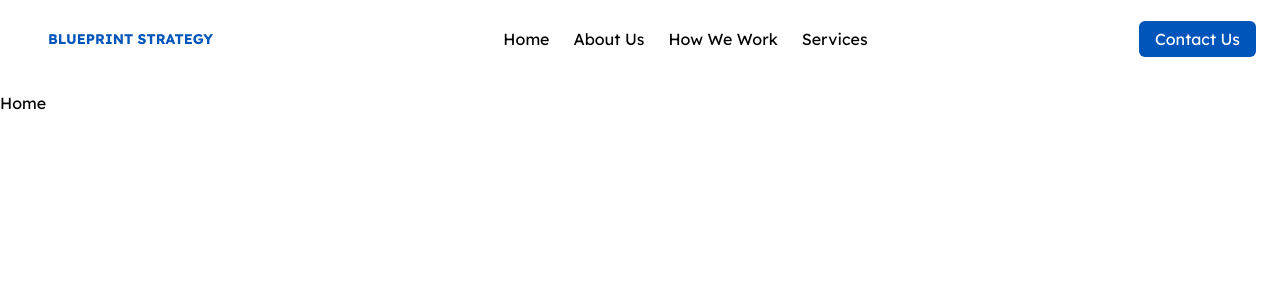
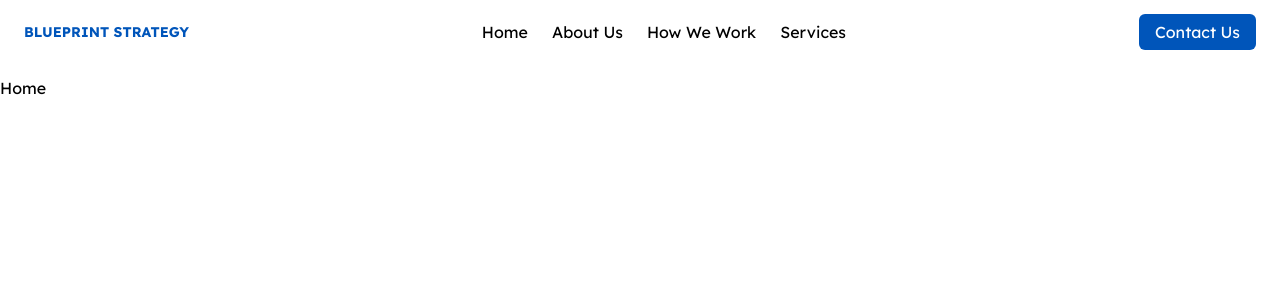
Before and after one commit to EdgarAmpiire/blueprints-web, a React (Create React App) app: page / in a window 1280 px wide. Shown: the top 300 px of the page. Built offline with nearby package versions, Linux system fonts and the light colour scheme.

Commit message:
home page - navbar

```diff
--- a/src/components/layout/components/Navbar.jsx
+++ b/src/components/layout/components/Navbar.jsx
@@ -9,12 +9,12 @@ import { Link } from "react-router-dom";
     return (
       <nav className="relative flex flex-wrap items-center justify-between px-2 py-3 bg-baseColor mb-3">
         <div className="container px-4 mx-auto flex flex-wrap items-center justify-between">
-          <div className="w-full relative flex justify-between lg:w-auto  px-4 lg:static lg:block lg:justify-start">
+          <div className="w-full relative flex justify-between lg:w-auto lg:static lg:block lg:justify-start">
             <a
-              className="text-sm font-bold leading-relaxed inline-block mr-4 py-2 whitespace-nowrap uppercase text-white"
+              className="text-sm font-bold leading-relaxed inline-block mr-0 py-2 whitespace-nowrap uppercase text-white"
               href="#pablo"
             >
-              <Link className="flex items-center p-2 w-40 text-[#0055BA]" to="/">
+              <Link className="flex items-center text-[#0055BA]" to="/">
                 {/* <img
                   src={defaultLogo}
                   className="w-12/12"
```
